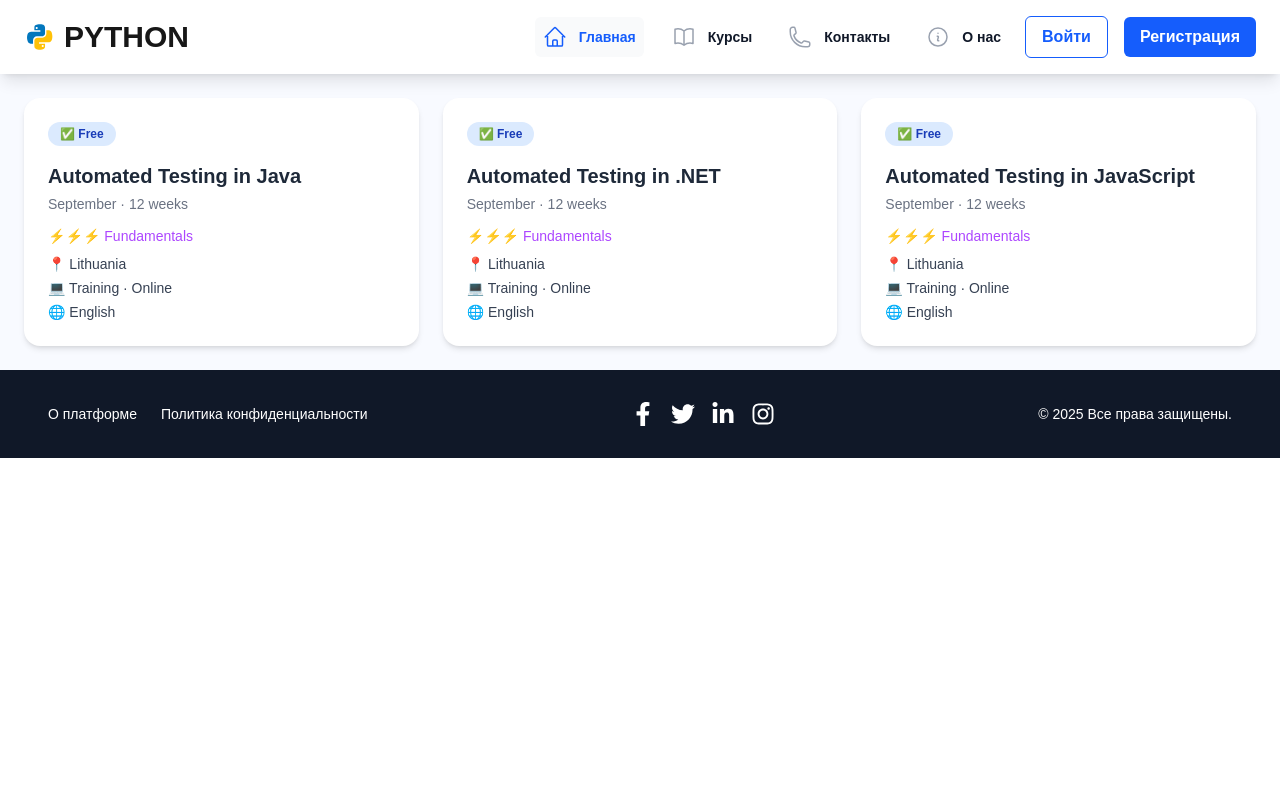
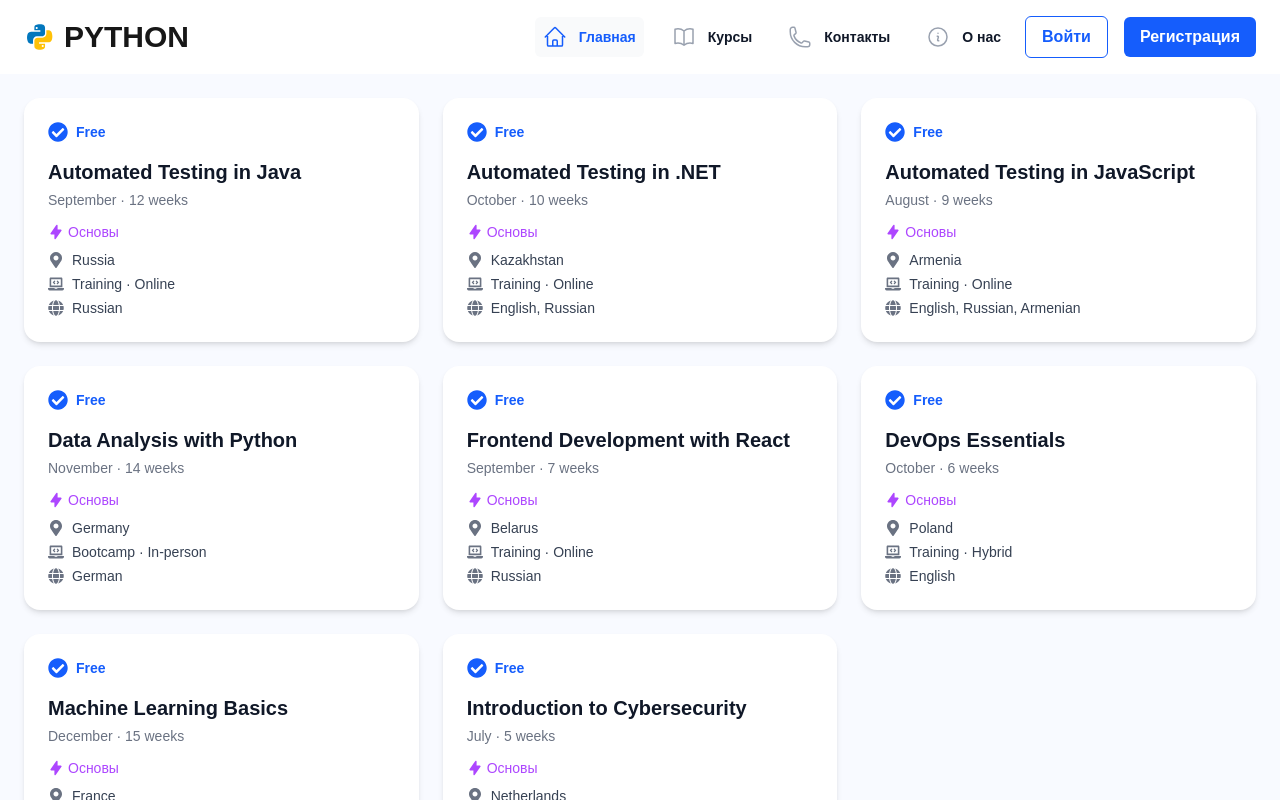
Before and after one commit to Grigoryan01/python-quiz, a Next.js app: page /dashboard/courses in a window 1280 px wide. Shown: the top 800 px of the page. Built offline with nearby package versions, Linux system fonts and the light colour scheme.

Commit message:
Update course data and card styles

```diff
--- a/package.json
+++ b/package.json
@@ -18,6 +18,7 @@
     "react-dom": "^19.0.0",
     "react-hook-form": "^7.58.0",
     "react-icons": "^5.5.0",
+    "tailwind-merge": "^3.3.1",
     "yup": "^1.6.1"
   },
   "devDependencies": {
--- a/src/app/layout.tsx
+++ b/src/app/layout.tsx
@@ -1,4 +1,5 @@
 import type { Metadata } from "next";
+import { twMerge } from 'tailwind-merge';
 import { Geist, Geist_Mono } from "next/font/google";
 import "./globals.css";
 import Header from '../reusable/header/header'
@@ -26,9 +27,12 @@ export default function RootLayout({
 }>) {
   return (
     <html lang="en">
-      <body
-        className={`${geistSans.variable} ${geistMono.variable} antialiased`}
-      >
+     <body
+  className={twMerge(
+    'min-h-screen flex flex-col',
+    `${geistSans.variable} ${geistMono.variable} antialiased`
+  )}
+>
       <Header />
          {children}
       <Footer />
--- a/src/components/courses/course.tsx
+++ b/src/components/courses/course.tsx
@@ -1,32 +1,78 @@
 import CourseCard from '../../reusable/card/cards';
-
 const courses = [
   {
     title: 'Automated Testing in Java',
     startMonth: 'September',
     duration: '12 weeks',
-    location: 'Lithuania',
+    location: 'Russia',
     format: 'Training · Online',
-    language: 'English',
+    language: 'Russian',
+    isFree: true,
   },
   {
     title: 'Automated Testing in .NET',
-    startMonth: 'September',
-    duration: '12 weeks',
-    location: 'Lithuania',
+    startMonth: 'October',
+    duration: '10 weeks',
+    location: 'Kazakhstan',
     format: 'Training · Online',
-    language: 'English',
+    language: 'English, Russian',
+    isFree: true,
   },
   {
     title: 'Automated Testing in JavaScript',
+    startMonth: 'August',
+    duration: '9 weeks',
+    location: 'Armenia',
+    format: 'Training · Online',
+    language: 'English, Russian, Armenian',
+    isFree: true,
+  },
+  {
+    title: 'Data Analysis with Python',
+    startMonth: 'November',
+    duration: '14 weeks',
+    location: 'Germany',
+    format: 'Bootcamp · In-person',
+    language: 'German',
+    isFree: false,
+  },
+  {
+    title: 'Frontend Development with React',
     startMonth: 'September',
-    duration: '12 weeks',
-    location: 'Lithuania',
+    duration: '7 weeks',
+    location: 'Belarus',
     format: 'Training · Online',
+    language: 'Russian',
+    isFree: true,
+  },
+  {
+    title: 'DevOps Essentials',
+    startMonth: 'October',
+    duration: '6 weeks',
+    location: 'Poland',
+    format: 'Training · Hybrid',
     language: 'English',
+    isFree: true,
+  },
+  {
+    title: 'Machine Learning Basics',
+    startMonth: 'December',
+    duration: '15 weeks',
+    location: 'France',
+    format: 'Bootcamp · Online',
+    language: 'French',
+    isFree: true,
+  },
+  {
+    title: 'Introduction to Cybersecurity',
+    startMonth: 'July',
+    duration: '5 weeks',
+    location: 'Netherlands',
+    format: 'Course · Online',
+    language: 'Dutch',
+    isFree: true,
   },
 ];
-
 const CoursesPage = () => {
   return (
     <div className="grid grid-cols-1 sm:grid-cols-2 lg:grid-cols-3 gap-6 p-6 bg-[#f8faff]">
--- a/src/reusable/card/cards.tsx
+++ b/src/reusable/card/cards.tsx
@@ -1,24 +1,48 @@
 import { CardsData } from "../../type/type";
-const CourseCard = ({ title, startMonth, duration, location, format, language, isFree = true }:CardsData) => {
+import { FaMapMarkerAlt, FaLaptopCode, FaGlobe, FaCheckCircle } from "react-icons/fa";
+import { HiLightningBolt } from "react-icons/hi";
+
+const CourseCard = ({
+  title,
+  startMonth,
+  duration,
+  location,
+  format,
+  language,
+  isFree = true,
+}: CardsData) => {
   return (
     <div className="bg-white rounded-2xl shadow-md p-6 flex flex-col justify-between hover:shadow-lg hover:cursor-pointer transition-shadow">
-      <div className="flex items-center gap-2 mb-4">
-        {isFree && (
-          <span className="text-xs px-3 py-1 bg-blue-100 text-blue-800 rounded-full font-semibold">
-            ✅ Free
-          </span>
-        )}
-      </div>
+ {isFree && (
+  <div className="flex items-center gap-2 text-blue-600 text-sm font-semibold mb-4">
+    <FaCheckCircle className="w-5 h-5" />
+    Free
+  </div>
+)}
 
-      <h2 className="text-xl font-semibold text-gray-800 mb-1">{title}</h2>
-      <p className="text-sm text-gray-500 mb-3">{startMonth} · {duration}</p>
+      <h2 className="text-xl font-semibold text-gray-900 mb-1">{title}</h2>
+      <p className="text-sm text-gray-500 mb-3">
+        {startMonth} · {duration}
+      </p>
 
-      <p className="text-purple-500 text-sm font-medium mb-2">⚡⚡⚡ Fundamentals</p>
+      <p className="text-purple-500 text-sm font-medium mb-2 flex items-center gap-1">
+        <HiLightningBolt className="w-4 h-4" />
+        Основы
+      </p>
 
       <ul className="text-sm text-gray-700 space-y-1">
-        <li>📍 {location}</li>
-        <li>💻 {format}</li>
-        <li>🌐 {language}</li>
+        <li className="flex items-center gap-2">
+          <FaMapMarkerAlt className="text-gray-500 w-4 h-4" />
+          {location}
+        </li>
+        <li className="flex items-center gap-2">
+          <FaLaptopCode className="text-gray-500 w-4 h-4" />
+          {format}
+        </li>
+        <li className="flex items-center gap-2">
+          <FaGlobe className="text-gray-500 w-4 h-4" />
+          {language}
+        </li>
       </ul>
     </div>
   );
```
Also changed, not shown: 1 other file (tests, documents, lock files or other folders).
